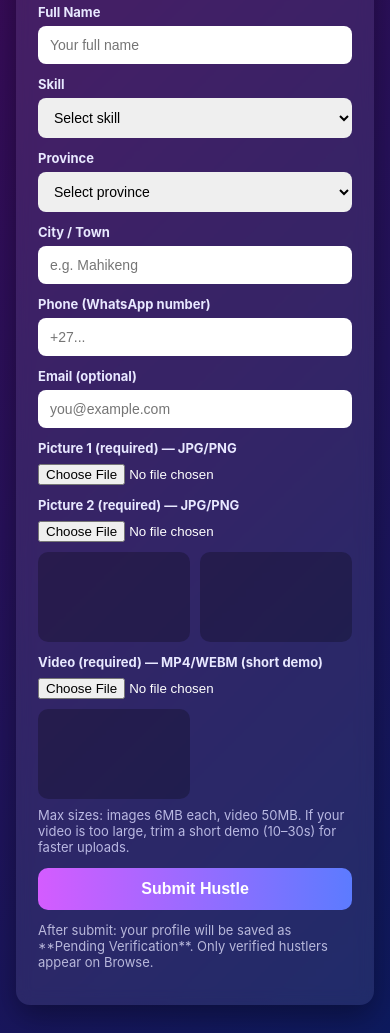
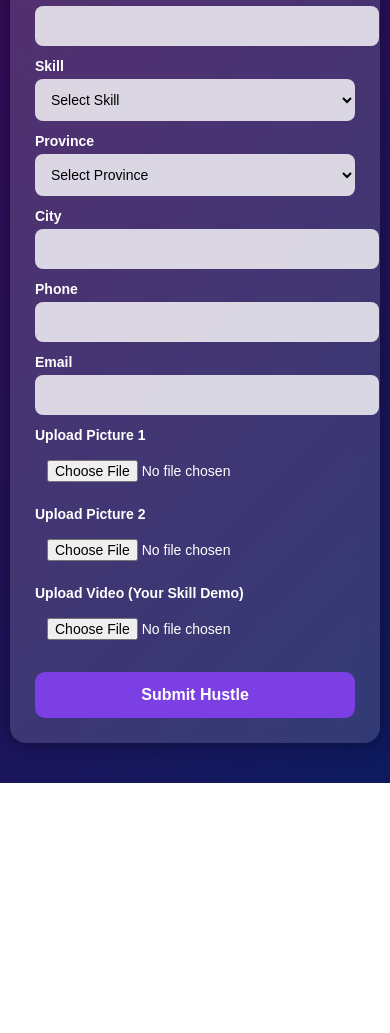
Before and after one commit to BakangMolamu/findmyhustle, a plain HTML site: page upload.html in a window 390 px wide. Shown: the part 148-1181 px from the top of the page. After the commit the page ends 931 px from the top, so only its background shows below. Drawn offline with Linux system fonts and the light colour scheme.

Commit message:
Refactor upload.html for improved structure and styles

```diff
--- a/upload.html
+++ b/upload.html
@@ -1,365 +1,162 @@
 <!DOCTYPE html>
 <html lang="en">
 <head>
-<meta charset="utf-8" />
-<meta name="viewport" content="width=device-width,initial-scale=1" />
-<title>Upload Your Hustle — FindMyHustle</title>
+    <meta charset="UTF-8" />
+    <meta name="viewport" content="width=device-width, initial-scale=1.0" />
+    <title>Upload Your Hustle</title>
+
     <style>
-  :root {
-    --card-bg: rgba(255,255,255,0.08);
-    --accent-1: #d45cff;
-    --accent-2: #5c7bff;
-  }
-  * { box-sizing: border-box; }
         body {
             margin: 0;
-    font-family: Inter, system-ui, Arial, sans-serif;
-    background: linear-gradient(135deg,#3b0a57 0%,#0d1a5e 100%);
+            font-family: Arial, sans-serif;
+            background: linear-gradient(135deg, #3b0a57, #0d1a5e);
             color: #fff;
-    min-height: 100vh;
             display: flex;
             justify-content: center;
-    padding: 28px 16px;
+            align-items: flex-start;
+            padding: 40px 10px;
+            min-height: 100vh;
         }
 
-  .card {
+        .container {
             width: 100%;
-    max-width: 520px;
-    background: var(--card-bg);
-    border-radius: 14px;
-    padding: 22px;
-    backdrop-filter: blur(8px);
-    box-shadow: 0 12px 30px rgba(0,0,0,0.35);
+            max-width: 450px;
+            background: rgba(255, 255, 255, 0.15);
+            padding: 25px;
+            border-radius: 16px;
+            backdrop-filter: blur(10px);
+            box-shadow: 0 0 20px rgba(0, 0, 0, 0.4);
         }
 
         h2 {
-    margin: 0 0 10px 0;
-    font-size: 22px;
             text-align: center;
-    line-height: 1.05;
-  }
-
-  p.lead {
-    margin: 0 0 18px 0;
-    text-align: center;
-    font-size: 14px;
-    color: rgba(230,230,255,0.9);
+            margin-bottom: 20px;
         }
 
         label {
-    display:block;
-    margin-top:12px;
-    font-weight:700;
-    font-size:13px;
-    color: #e8e8ff;
+            font-size: 14px;
+            margin-top: 12px;
+            display: block;
+            font-weight: bold;
         }
 
-  input[type="text"], input[type="tel"], input[type="email"], select {
-    width:100%;
-    padding:11px 12px;
-    margin-top:6px;
-    border-radius:8px;
-    border:none;
-    font-size:14px;
+        input, select {
+            width: 100%;
+            padding: 12px;
+            margin-top: 5px;
+            border: none;
+            border-radius: 8px;
+            background: rgba(255, 255, 255, 0.8);
+            font-size: 14px;
         }
 
         input[type="file"] {
-    margin-top:8px;
+            background: none;
             color: #fff;
         }
 
-  .preview-row {
-    display:flex;
-    gap:10px;
-    margin-top:10px;
-    align-items:center;
-    flex-wrap:wrap;
+        button {
+            margin-top: 20px;
+            width: 100%;
+            padding: 14px;
+            background: #7b3fe4;
+            border: none;
+            border-radius: 10px;
+            font-size: 16px;
+            color: #fff;
+            font-weight: bold;
+            cursor: pointer;
+            transition: 0.3s;
         }
 
-  .thumb {
-    width: calc(50% - 5px);
-    max-width: 240px;
-    border-radius:10px;
-    overflow:hidden;
-    background: rgba(0,0,0,0.25);
-    display:flex;
-    align-items:center;
-    justify-content:center;
-    position:relative;
-    min-height:110px;
-  }
-
-  .thumb img, .thumb video {
-    width:100%;
-    height:100%;
-    object-fit:cover;
-    display:block;
-  }
-
-  .note {
-    font-size:12px;
-    color: rgba(220,220,255,0.85);
-    margin-top:8px;
-  }
-
-  .row {
-    display:flex;
-    gap:10px;
-    margin-top:12px;
-  }
-
-  .btn {
-    width:100%;
-    padding:12px 14px;
-    border-radius:10px;
-    border:none;
-    font-weight:700;
-    font-size:16px;
-    cursor:pointer;
-    background: linear-gradient(90deg,var(--accent-1),var(--accent-2));
-    color:#fff;
-  }
-
-  .small {
-    font-size:13px;
-    opacity:0.95;
-  }
-
-  .overlay {
-    position:fixed;
-    inset:0;
-    display:none;
-    align-items:center;
-    justify-content:center;
-    background:rgba(0,0,0,0.5);
-    z-index:9999;
-  }
-
-  .overlay.show { display:flex; }
-  .overlay .box {
-    background: #120826;
-    padding:18px 22px;
-    border-radius:12px;
-    text-align:center;
-    color:white;
-    font-weight:700;
-  }
-
-  @media (max-width:480px) {
-    .thumb { min-height:90px; }
+        button:hover {
+            background: #9b63ff;
         }
     </style>
 </head>
+
 <body>
 
-  <main class="card" role="main">
+    <div class="container">
         <h2>Upload Your Hustle</h2>
-    <p class="lead">Show two pictures and one short video of your skill. After submission your profile will be <strong>Pending Verification</strong>.</p>
 
-    <!--
-      IMPORTANT:
-      Replace the form action URL below with your deployed Apps Script Web App URL.
-      The backend will create the sheet and headers automatically and will keep a 'Verified' column.
-    -->
-    <form id="uploadForm" action="REPLACE_WITH_YOUR_WEB_APP_URL" method="POST" enctype="multipart/form-data" novalidate>
+        <!-- 100% Correct Web App URL Inserted -->
+        <form id="uploadForm"
+              action="https://script.google.com/macros/s/AKfycbxQtOEmR8EaF1xsuG7UaRQq4QSH5JNQtlQVoDWEX_qGizU0_wvobqq8ynGQoCqUzhX9/exec"
+              method="POST"
+              enctype="multipart/form-data"
+              novalidate>
+
             <!-- Basic Info -->
-      <label for="name">Full Name</label>
-      <input id="name" name="name" type="text" placeholder="Your full name" required>
+            <label>Name</label>
+            <input type="text" name="name" required />
 
-      <label for="skill">Skill</label>
-      <select id="skill" name="skill" required>
-        <option value="">Select skill</option>
-        <option>Barber</option>
+            <label>Skill</label>
+            <select name="skill" required>
+                <option value="">Select Skill</option>
                 <option>Hairdresser</option>
-        <option>Braids / Hair Stylist</option>
-        <option>Nail Technician</option>
+                <option>Plumber</option>
+                <option>Electrician</option>
+                <option>Mechanic</option>
                 <option>Makeup Artist</option>
                 <option>Photographer</option>
-        <option>Videographer</option>
-        <option>Graphic Designer</option>
-        <option>Plumber</option>
-        <option>Electrician</option>
                 <option>Welder</option>
-        <option>Mechanic</option>
-        <option>Panel Beater</option>
+                <option>Painter</option>
+                <option>Braiding</option>
                 <option>Tiler</option>
-        <option>Painter</option>
-        <option>Construction Worker</option>
+                <option>Chef / Cooking</option>
+                <option>Seamstress / Tailor</option>
+                <option>Gardener</option>
+                <option>DJ</option>
+                <option>Personal Trainer</option>
+                <option>Car Wash</option>
+                <option>Interior Decorator</option>
                 <option>Bricklayer</option>
-        <option>Carpenter</option>
-        <option>Landscaper / Garden Services</option>
-        <option>Car Wash</option>
-        <option>Tailor / Seamstress</option>
-        <option>Fashion Designer</option>
+                <option>Furniture Maker</option>
+                <option>Video Editor</option>
+                <option>MC / Host</option>
+                <option>Security Guard</option>
+                <option>Babysitter</option>
+                <option>Nail Technician</option>
                 <option>Shoemaker</option>
-        <option>Chef / Caterer</option>
-        <option>Baker</option>
-        <option>Event Decor</option>
-        <option>MC / Host</option>
-        <option>DJ</option>
-        <option>Music Producer</option>
-        <option>Fitness Trainer</option>
-        <option>Tutor</option>
-        <option>Babysitter / Nanny</option>
-        <option>Laundry / Ironing</option>
-        <option>House Cleaning</option>
-        <option>Furniture Maker</option>
-        <option>Tech Repair (Phones / Laptops)</option>
-        <option>Courier / Delivery</option>
-        <option>Upholstery</option>
-        <option>Tattoo Artist</option>
-        <option>Massage Therapist</option>
             </select>
 
-      <label for="province">Province</label>
-      <select id="province" name="province" required>
-        <option value="">Select province</option>
-        <option>Eastern Cape</option>
-        <option>Free State</option>
+            <label>Province</label>
+            <select name="province" required>
+                <option value="">Select Province</option>
+                <option>North West</option>
                 <option>Gauteng</option>
-        <option>KwaZulu-Natal</option>
                 <option>Limpopo</option>
                 <option>Mpumalanga</option>
+                <option>Free State</option>
+                <option>Eastern Cape</option>
+                <option>Western Cape</option>
                 <option>Northern Cape</option>
-        <option>North West</option>
-        <option>Western Cape</option>
+                <option>KwaZulu-Natal</option>
             </select>
 
-      <label for="city">City / Town</label>
-      <input id="city" name="city" type="text" placeholder="e.g. Mahikeng" required>
+            <label>City</label>
+            <input type="text" name="city" required />
 
-      <label for="phone">Phone (WhatsApp number)</label>
-      <input id="phone" name="phone" type="tel" placeholder="+27..." required>
+            <label>Phone</label>
+            <input type="tel" name="phone" required />
 
-      <label for="email">Email (optional)</label>
-      <input id="email" name="email" type="email" placeholder="you@example.com">
+            <label>Email</label>
+            <input type="email" name="email" />
 
-      <!-- MEDIA -->
-      <label>Picture 1 (required) — JPG/PNG</label>
-      <input id="pic1" name="pic1" type="file" accept="image/*" required>
+            <!-- Media Uploads -->
+            <label>Upload Picture 1</label>
+            <input type="file" name="pic1" accept="image/*" required />
 
-      <label>Picture 2 (required) — JPG/PNG</label>
-      <input id="pic2" name="pic2" type="file" accept="image/*" required>
+            <label>Upload Picture 2</label>
+            <input type="file" name="pic2" accept="image/*" required />
 
-      <div class="preview-row" aria-hidden="true">
-        <div id="thumb1" class="thumb" title="Picture 1 preview"></div>
-        <div id="thumb2" class="thumb" title="Picture 2 preview"></div>
+            <label>Upload Video (Your Skill Demo)</label>
+            <input type="file" name="video" accept="video/*" required />
+
+            <button type="submit">Submit Hustle</button>
+        </form>
     </div>
 
-      <label>Video (required) — MP4/WEBM (short demo)</label>
-      <input id="video" name="video" type="file" accept="video/*" required>
-
-      <div class="preview-row" aria-hidden="true">
-        <div id="vidThumb" class="thumb" title="Video preview"></div>
-      </div>
-
-      <p class="note small">Max sizes: images 6MB each, video 50MB. If your video is too large, trim a short demo (10–30s) for faster uploads.</p>
-
-      <!-- Verified flag (keeps uploads hidden until you set Verified = Yes in the sheet) -->
-      <input type="hidden" name="verified" value="No">
-
-      <div class="row">
-        <button type="submit" class="btn">Submit Hustle</button>
-      </div>
-
-      <p class="small" style="margin-top:12px; color:rgba(230,230,255,0.8)">
-        After submit: your profile will be saved as **Pending Verification**. Only verified hustlers appear on Browse.
-      </p>
-    </form>
-  </main>
-
-  <!-- SUBMITTING OVERLAY -->
-  <div id="overlay" class="overlay" aria-hidden="true">
-    <div class="box">Submitting your hustle… please wait</div>
-  </div>
-
-<script>
-  // ---------- Preview and validation ----------
-  const pic1 = document.getElementById('pic1');
-  const pic2 = document.getElementById('pic2');
-  const videoInput = document.getElementById('video');
-  const thumb1 = document.getElementById('thumb1');
-  const thumb2 = document.getElementById('thumb2');
-  const vidThumb = document.getElementById('vidThumb');
-  const form = document.getElementById('uploadForm');
-  const overlay = document.getElementById('overlay');
-
-  const MAX_IMAGE_BYTES = 6 * 1024 * 1024; // 6MB
-  const MAX_VIDEO_BYTES = 50 * 1024 * 1024; // 50MB
-
-  function showImagePreview(file, container) {
-    container.innerHTML = '';
-    if (!file) return;
-    if (!file.type.startsWith('image/')) {
-      container.textContent = 'Not an image';
-      return;
-    }
-    if (file.size > MAX_IMAGE_BYTES) {
-      container.textContent = 'Image too large';
-      return;
-    }
-    const img = document.createElement('img');
-    const reader = new FileReader();
-    reader.onload = e => img.src = e.target.result;
-    reader.readAsDataURL(file);
-    container.appendChild(img);
-  }
-
-  function showVideoPreview(file, container) {
-    container.innerHTML = '';
-    if (!file) return;
-    if (!file.type.startsWith('video/')) {
-      container.textContent = 'Not a video';
-      return;
-    }
-    if (file.size > MAX_VIDEO_BYTES) {
-      container.textContent = 'Video too large';
-      return;
-    }
-    const vid = document.createElement('video');
-    vid.controls = true;
-    vid.muted = true;
-    vid.playsInline = true;
-    const reader = new FileReader();
-    reader.onload = e => vid.src = e.target.result;
-    reader.readAsDataURL(file);
-    container.appendChild(vid);
-  }
-
-  pic1.addEventListener('change', () => showImagePreview(pic1.files[0], thumb1));
-  pic2.addEventListener('change', () => showImagePreview(pic2.files[0], thumb2));
-  videoInput.addEventListener('change', () => showVideoPreview(videoInput.files[0], vidThumb));
-
-  // When form is submitted, perform quick client validation, then allow normal POST.
-  form.addEventListener('submit', (ev) => {
-    // Quick checks
-    if (!pic1.files[0] || !pic2.files[0] || !videoInput.files[0]) {
-      ev.preventDefault();
-      alert('Please choose 2 pictures and 1 video.');
-      return false;
-    }
-    // size checks
-    if (pic1.files[0].size > MAX_IMAGE_BYTES || pic2.files[0].size > MAX_IMAGE_BYTES) {
-      ev.preventDefault();
-      alert('One of the images is too large. Max 6MB each.');
-      return false;
-    }
-    if (videoInput.files[0].size > MAX_VIDEO_BYTES) {
-      ev.preventDefault();
-      alert('Video too large. Max 50MB.');
-      return false;
-    }
-
-    // Show overlay and allow form to submit (do not prevent default)
-    overlay.classList.add('show');
-    overlay.setAttribute('aria-hidden', 'false');
-    return true;
-  });
-
-  // Accessibility: hide overlay when user navigates away
-  window.addEventListener('beforeunload', () => {
-    overlay.classList.remove('show');
-  });
-</script>
 </body>
                   </html>
```
Lines whose indentation alone changed are shown as unchanged.
